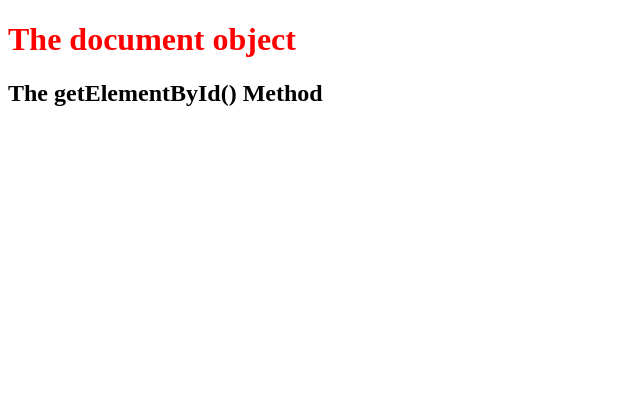
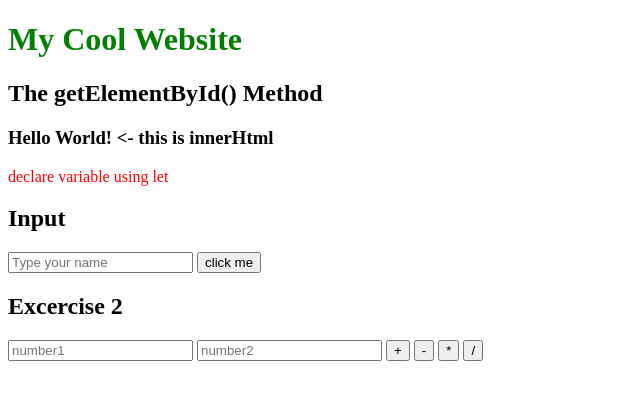
Before and after one commit to pOcOq38/Front-End-Basics, a plain HTML site: page week4/practiceJS.html in a window 1280 px wide. Shown: the whole page, without its empty margins (0-640 px from the left). Drawn offline with Linux system fonts and the light colour scheme.

Commit message:
Add week4 practicd function

```diff
--- /dev/null
+++ b/week4/practiceDocument.js
@@ -0,0 +1,7 @@
+document.getElementById("demo").style.color = "green";
+document.getElementById("innertext").innerHTML =
+  "Hello World! <- this is innerHtml";
+
+let myParagragh = document.getElementById("paragraph");
+myParagragh.style.color = "red";
+myParagragh.innerHTML = "declare variable using let";
--- /dev/null
+++ b/week4/practiceFunction.js
@@ -0,0 +1,59 @@
+//Exercise 1
+//declare the function, take the parameter name
+function greet(name) {
+  let greeting = `Hello there ${name}`;
+  //alert(greeting);
+}
+greet("Rach");
+
+function exercise() {
+  let name = document.getElementById("inputName").value;
+  alert(`Hello, ${name}! Nice to meet you.`);
+  console.log(`Just greeted ${name}`);
+}
+
+//Exercise 2
+let cnt = 0;
+
+function add() {
+  let a = parseInt(document.getElementById("num1").value);
+  let b = parseInt(document.getElementById("num2").value);
+
+  let sum = a + b;
+
+  alert(sum);
+  console.log(`result: ${sum}`);
+
+  cnt += 1;
+  console.log(`count: ${cnt}`);
+}
+function sub() {
+  let a = parseInt(document.getElementById("num1").value);
+  let b = parseInt(document.getElementById("num2").value);
+  let sum = a - b;
+  alert(sum);
+  console.log(`result: ${sum}`);
+
+  cnt += 1;
+  console.log(`count: ${cnt}`);
+}
+function divi() {
+  let a = parseInt(document.getElementById("num1").value);
+  let b = parseInt(document.getElementById("num2").value);
+  let sum = a / b;
+  alert(sum);
+  console.log(`result: ${sum}`);
+
+  cnt += 1;
+  console.log(`count: ${cnt}`);
+}
+function mul() {
+  let a = parseInt(document.getElementById("num1").value);
+  let b = parseInt(document.getElementById("num2").value);
+  let sum = a * b;
+  alert(sum);
+  console.log(`result: ${sum}`);
+
+  cnt += 1;
+  console.log(`count: ${cnt}`);
+}
--- a/week4/practiceJS.html
+++ b/week4/practiceJS.html
@@ -3,13 +3,26 @@
   <head>
     <meta charset="UTF-8" />
     <meta name="viewport" content="width=device-width, initial-scale=1.0" />
-    <title>Document</title>
+    <title>Javascripting</title>
   </head>
   <body>
-    <h1 id="demo">The document object</h1>
+    <h1 id="demo">My Cool Website</h1>
     <h2>The getElementById() Method</h2>
-    <script>
-      document.getElementById("demo").style.color = "red";
-    </script>
+    <h3 id="innertext"></h3>
+    <p id="paragraph">Welcome to my cool website</p>
+
+    <h2>Input</h2>
+    <input type="text" id="inputName" placeholder="Type your name" />
+    <button onclick="exercise()">click me</button>
+
+    <h2>Excercise 2</h2>
+    <input type="text" id="num1" placeholder="number1" />
+    <input type="text" id="num2" placeholder="number2" />
+    <button onclick="add()">+</button>
+    <button onclick="sub()">-</button>
+    <button onclick="mul()">*</button>
+    <button onclick="divi()">/</button>
   </body>
+  <script src="practiceDocument.js"></script>
+  <script src="practiceFunction.js"></script>
 </html>
```
